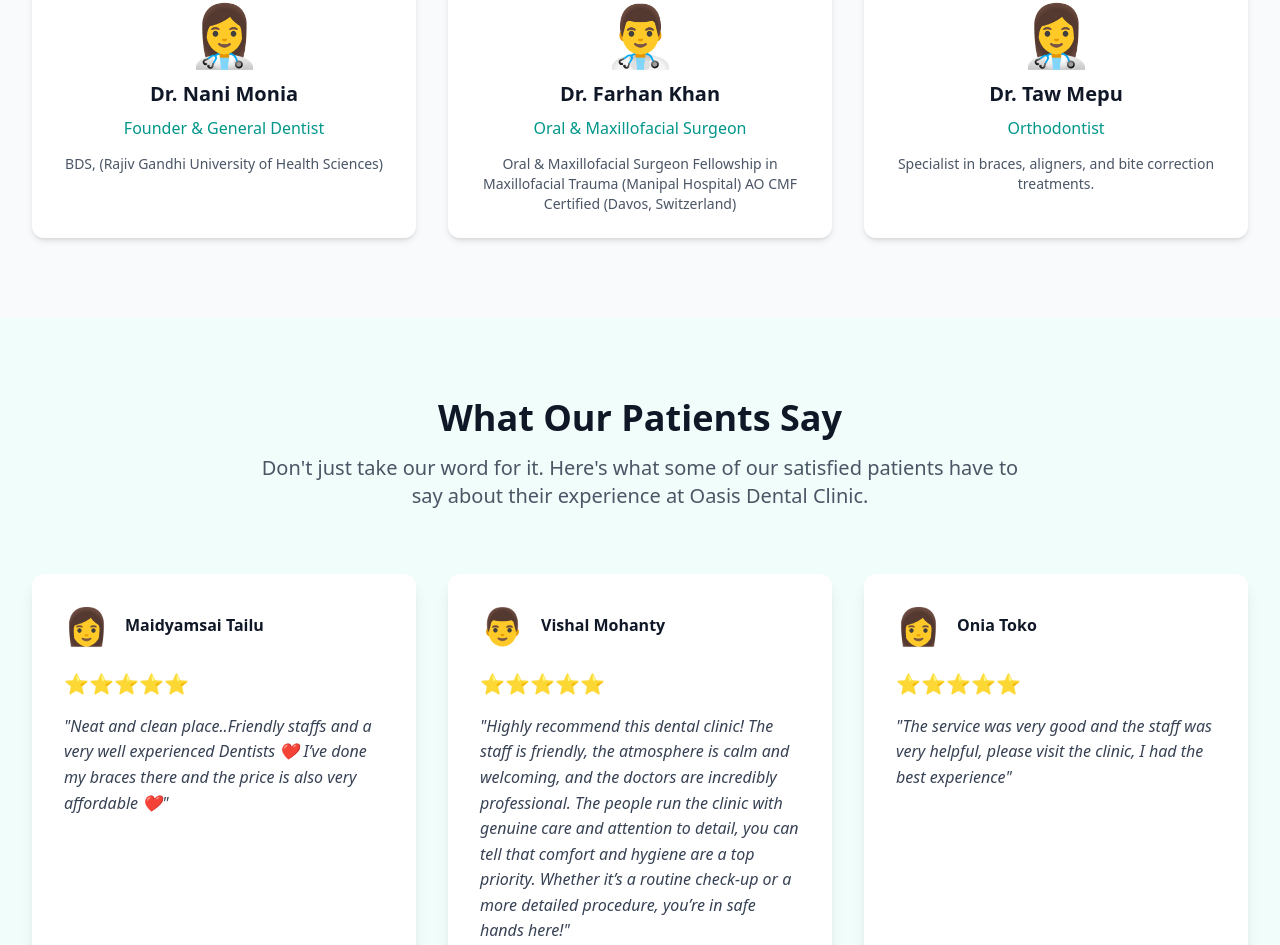
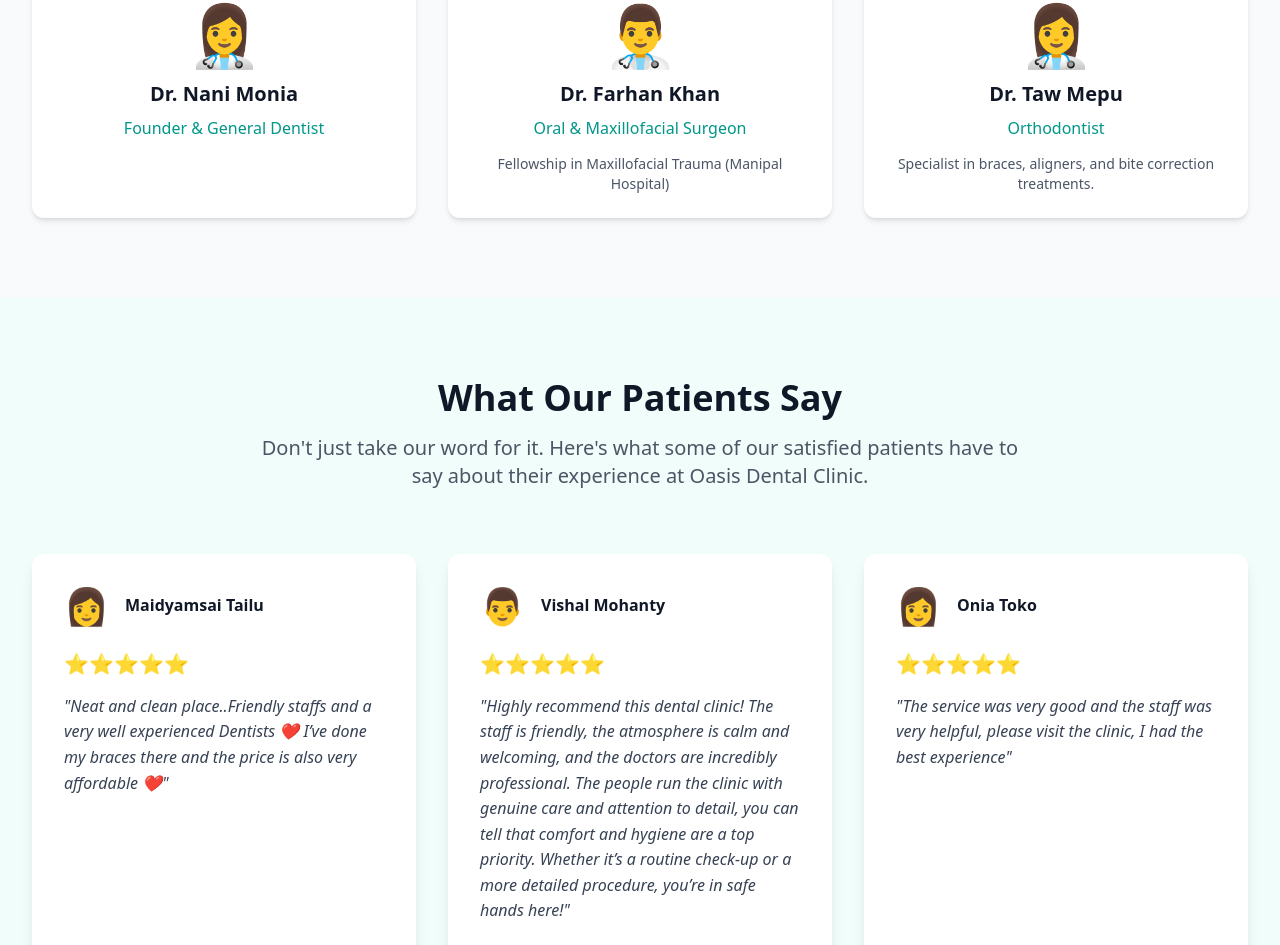
Before and after one commit to SailendraDarbha94/oasis-dental-clinic, a Next.js app: page / in a window 1280 px wide. Shown: the part 2947-3892 px from the top of the page. Built offline with nearby package versions, Linux system fonts and the light colour scheme.

Commit message:
text update

```diff
--- a/src/components/AboutSection.tsx
+++ b/src/components/AboutSection.tsx
@@ -11,13 +11,13 @@
       name: "Dr. Nani Monia",
       role: "Founder & General Dentist",
       image: "👩‍⚕️",
-      description: "BDS, (Rajiv Gandhi University of Health Sciences)"
+      description: ""
     },
     {
       name: "Dr. Farhan Khan",
       role: "Oral & Maxillofacial Surgeon",
       image: "👨‍⚕️",
-      description: "Oral & Maxillofacial Surgeon\nFellowship in Maxillofacial Trauma (Manipal Hospital) AO CMF Certified (Davos, Switzerland)"
+      description: "Fellowship in Maxillofacial Trauma (Manipal Hospital)"
     },
     {
       name: "Dr. Taw Mepu",
```
